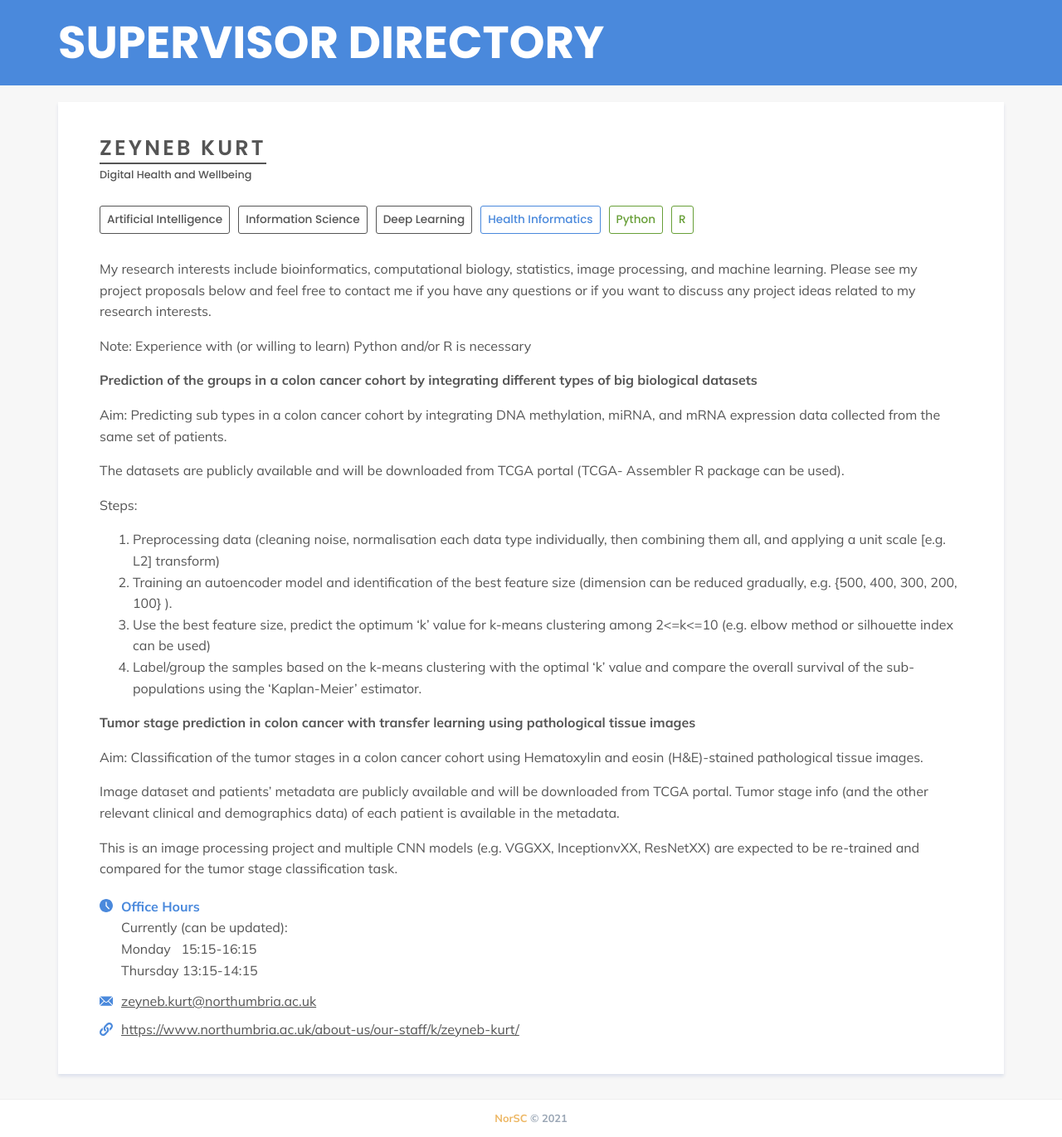
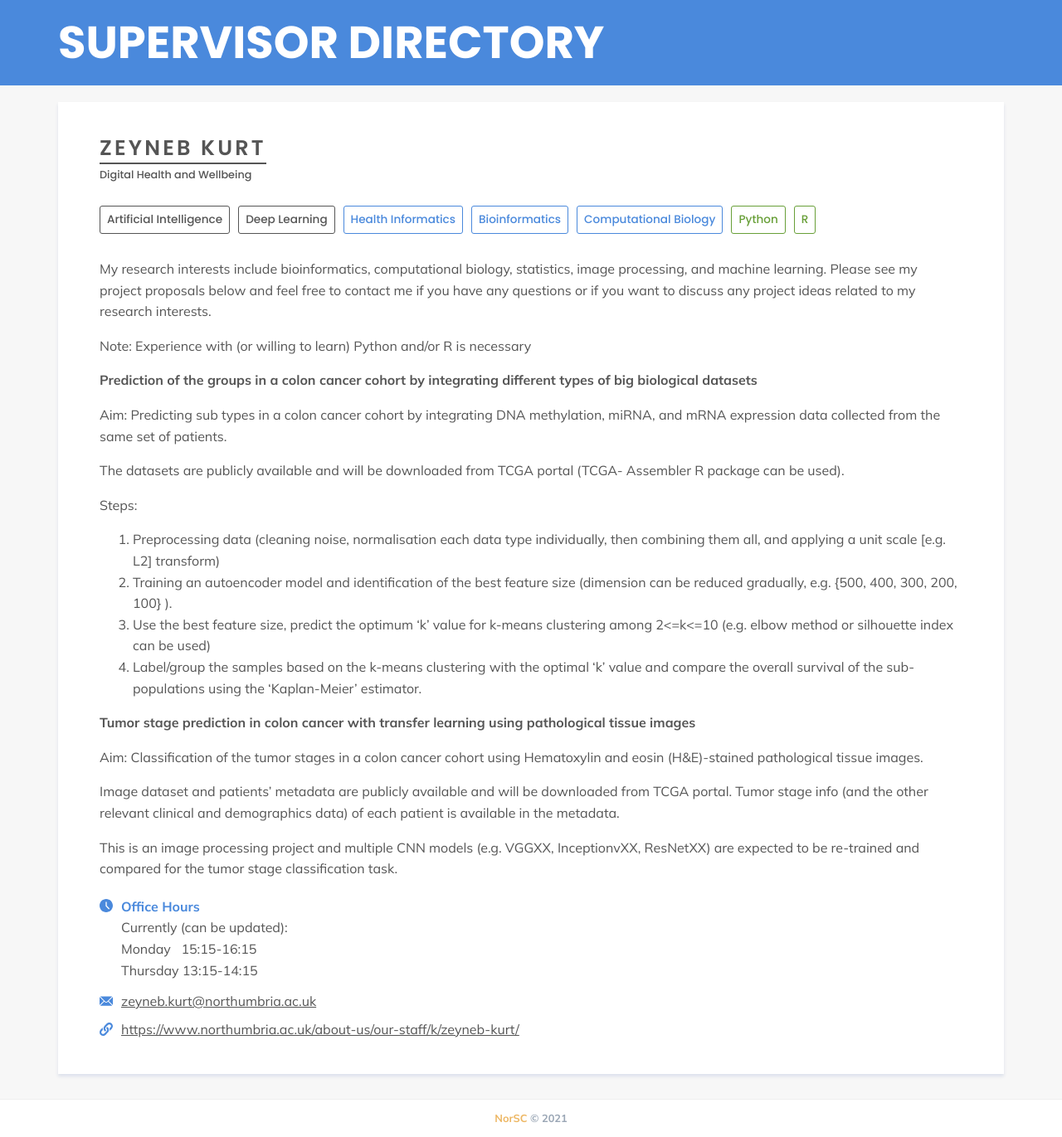
Before and after one commit to NorSC/supervisor-search, a Jekyll site: the page built from _supervisors/zeyneb-kurt.md, in a window 1280 px wide. Shown: the whole page at 83% size. Built offline with Jekyll 4.4.1, drawn with Linux system fonts in a browser that asks for light colours; a script that is not in the unit is left out.

Commit message:
Update Supervisors “zeyneb-kurt”

```diff
--- a/_supervisors/zeyneb-kurt.md
+++ b/_supervisors/zeyneb-kurt.md
@@ -11,10 +11,11 @@ office_hours: |-
 research_group: Digital Health and Wellbeing
 research_themes:
   - Artificial Intelligence
-  - Information Science
   - Deep Learning
 additional_keywords:
   - Health Informatics
+  - Bioinformatics
+  - Computational Biology
 technologies_languages:
   - Python
   - R
```
